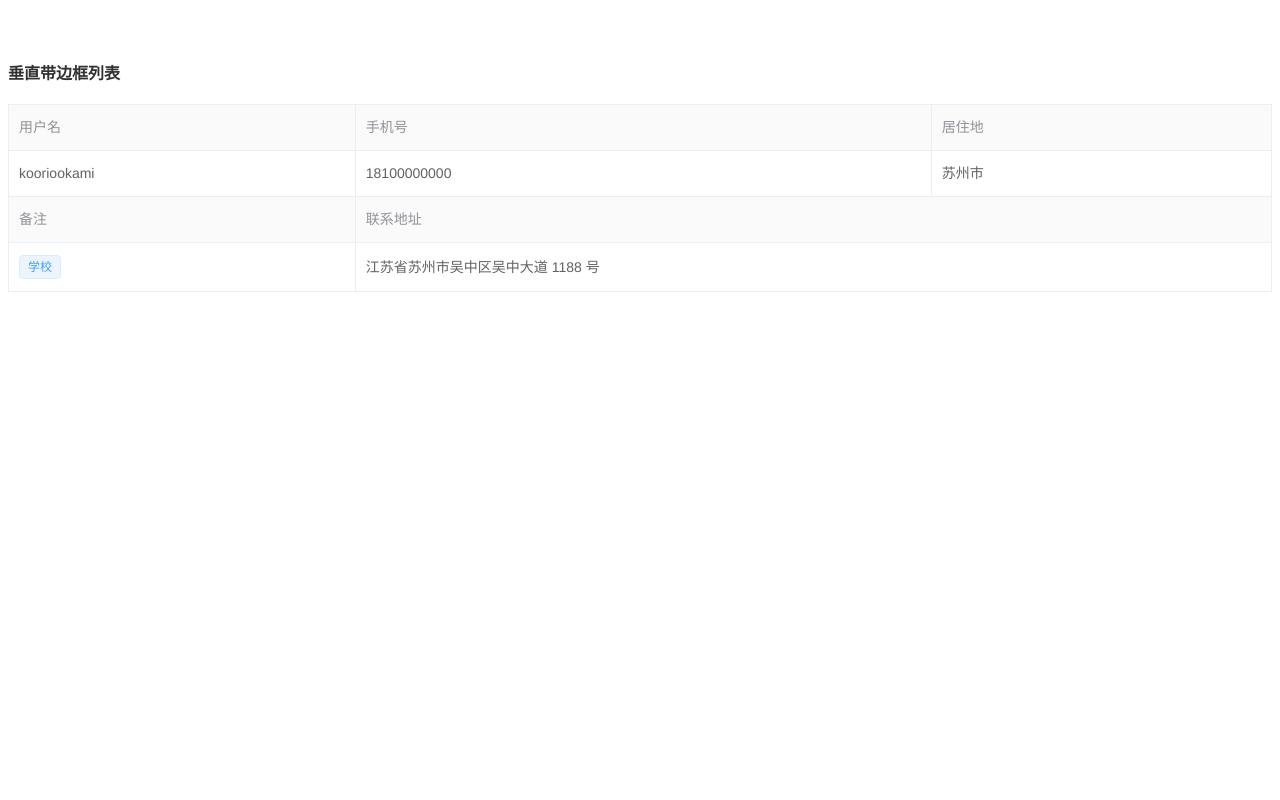
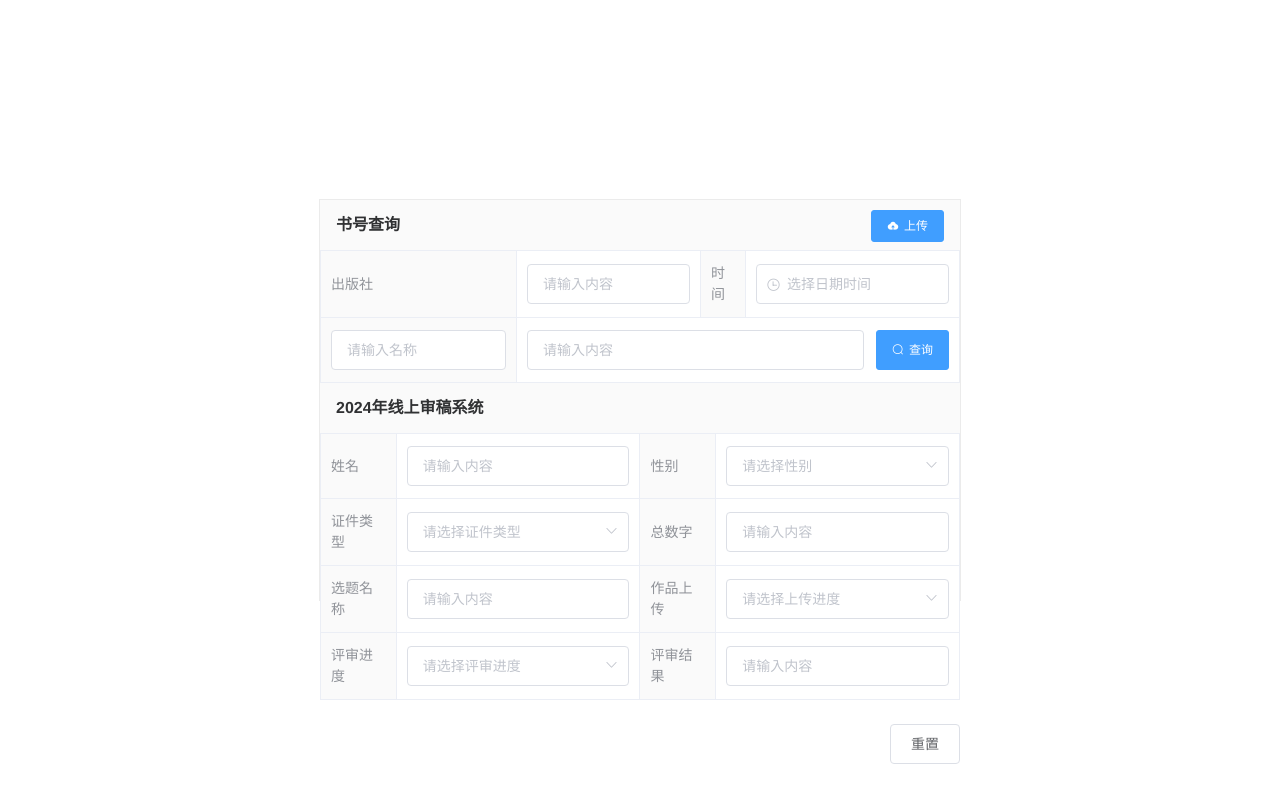
Before and after one commit to liuxiaoning951026/book_publish, a Vue app in the folder book_publish/: page /#/ in a window 1280 px wide. Built offline with nearby package versions, Linux system fonts and the light colour scheme.

Commit message:
fix(helloword): 增加组件

```diff
--- a/book_publish/src/App.vue
+++ b/book_publish/src/App.vue
@@ -17,6 +17,9 @@ export default {
   -moz-osx-font-smoothing: grayscale;
   text-align: center;
   color: #2c3e50;
-  margin-top: 60px;
+  /* margin-top: 60px; */
+}
+* {
+  margin: 0px;
 }
 </style>
--- a/book_publish/src/components/HelloWorld.vue
+++ b/book_publish/src/components/HelloWorld.vue
@@ -1,23 +1,120 @@
 <template>
   <div class="hello">
-    <el-descriptions
-      title="垂直带边框列表"
-      direction="vertical"
-      :column="4"
-      border
-    >
-      <el-descriptions-item label="用户名">kooriookami</el-descriptions-item>
-      <el-descriptions-item label="手机号">18100000000</el-descriptions-item>
-      <el-descriptions-item label="居住地" :span="2"
-        >苏州市</el-descriptions-item
-      >
-      <el-descriptions-item label="备注">
-        <el-tag size="small">学校</el-tag>
-      </el-descriptions-item>
-      <el-descriptions-item label="联系地址"
-        >江苏省苏州市吴中区吴中大道 1188 号</el-descriptions-item
-      >
-    </el-descriptions>
+    <div class="container">
+      <el-descriptions title="书号查询" :column="2" border>
+        <template slot="extra">
+          <el-button type="primary" size="small" icon="el-icon-upload"
+            >上传</el-button
+          >
+        </template>
+
+        <el-descriptions-item label="出版社">
+          <el-input v-model="input1" placeholder="请输入内容"></el-input>
+        </el-descriptions-item>
+        <el-descriptions-item
+          label="时间"
+          :contentStyle="{ 'text-align': 'center' }"
+        >
+          <el-date-picker
+            v-model="timeStr"
+            type="datetime"
+            placeholder="选择日期时间"
+            style="width: 100%"
+          >
+          </el-date-picker
+        ></el-descriptions-item>
+
+        <el-descriptions-item label="">
+          <template slot="label">
+            <el-input
+              v-model="input3"
+              placeholder="请输入名称"
+              style="flex: 1; margin-right: 12px"
+            ></el-input>
+          </template>
+          <div style="display: flex">
+            <el-input
+              v-model="input2"
+              placeholder="请输入内容"
+              style="flex: 1; margin-right: 12px"
+            ></el-input>
+            <el-button type="primary" size="small" icon="el-icon-search"
+              >查询</el-button
+            >
+          </div>
+        </el-descriptions-item>
+      </el-descriptions>
+
+      <el-descriptions :column="2" border>
+        <template slot="title">
+          <span>2024年{{ input1 }}线上审稿系统</span></template
+        >
+        <el-descriptions-item label="姓名">
+          <el-input v-model="input4" placeholder="请输入内容"></el-input>
+        </el-descriptions-item>
+        <el-descriptions-item label="性别">
+          <el-select
+            v-model="selectAex"
+            placeholder="请选择性别"
+            style="width: 100%"
+          >
+            <el-option key="1" label="男" value="1"> </el-option>
+            <el-option key="2" label="女" value="2"> </el-option>
+          </el-select>
+        </el-descriptions-item>
+
+        <el-descriptions-item label="证件类型">
+          <el-select
+            v-model="selectCardType"
+            placeholder="请选择证件类型"
+            style="width: 100%"
+          >
+            <el-option key="1" label="居民身份证" value="1"> </el-option>
+            <el-option key="2" label="护照" value="2"> </el-option>
+            <el-option key="3" label="驾驶证" value="3"> </el-option>
+            <el-option key="4" label="居住证" value="4"> </el-option>
+          </el-select>
+        </el-descriptions-item>
+        <el-descriptions-item label="总数字">
+          <el-input v-model="input5" placeholder="请输入内容"></el-input>
+        </el-descriptions-item>
+
+        <el-descriptions-item label="选题名称">
+          <el-input v-model="input6" placeholder="请输入内容"></el-input>
+        </el-descriptions-item>
+        <el-descriptions-item label="作品上传">
+          <el-select
+            v-model="selectUploadStatus"
+            placeholder="请选择上传进度"
+            style="width: 100%"
+          >
+            <el-option key="1" label="未上传" value="1"> </el-option>
+            <el-option key="2" label="已上传" value="2"> </el-option
+          ></el-select>
+        </el-descriptions-item>
+
+        <el-descriptions-item label="评审进度">
+          <el-select
+            v-model="selectReviewStatus"
+            placeholder="请选择评审进度"
+            style="width: 100%"
+          >
+            <el-option key="1" label="未评审" value="1"> </el-option>
+            <el-option key="2" label="评审中" value="2"> </el-option>
+            <el-option key="3" label="评审失败" value="3"> </el-option>
+            <el-option key="4" label="未完成" value="4"> </el-option>
+            <el-option key="5" label="已完成" value="5"> </el-option
+          ></el-select>
+        </el-descriptions-item>
+        <el-descriptions-item label="评审结果">
+          <el-input v-model="input7" placeholder="请输入内容"></el-input>
+        </el-descriptions-item>
+      </el-descriptions>
+
+      <div class="btns">
+        <el-button @click="resetForm">重置</el-button>
+      </div>
+    </div>
   </div>
 </template>
 
@@ -25,26 +122,66 @@
 export default {
   name: "HelloWorld",
   data() {
-    return {};
+    return {
+      input1: "",
+      input2: "",
+      input3: "",
+      input4: "",
+      input5: "",
+      input6: "",
+      input7: "",
+      timeStr: "",
+      selectAex: "",
+      selectUploadStatus: "",
+      selectReviewStatus: "",
+      selectCardType: "",
+    };
+  },
+  methods: {
+    resetForm() {
+      this.input1 = "";
+      this.input2 = "";
+      this.input3 = "";
+      this.input4 = "";
+      this.input5 = "";
+      this.input6 = "";
+      this.input7 = "";
+      this.timeStr = "";
+      this.selectAex = "";
+      this.selectUploadStatus = "";
+      this.selectReviewStatus = "";
+      this.selectCardType = "";
+    },
   },
 };
 </script>
 
 <!-- Add "scoped" attribute to limit CSS to this component only -->
-<style scoped>
-h1,
-h2 {
-  font-weight: normal;
+<style>
+.hello {
+  width: 100%;
+  height: 100vh;
+  display: flex;
+  justify-content: center;
+  align-items: center;
 }
-ul {
-  list-style-type: none;
-  padding: 0;
+.container {
+  border: 1px solid #ebebeb;
+  height: 50%;
+  width: 50%;
 }
-li {
-  display: inline-block;
-  margin: 0 10px;
+.el-descriptions__header {
+  line-height: 50px;
+  margin-bottom: 0px;
+  padding-left: 16px;
+  padding-right: 16px;
+  background: #fafafa;
 }
-a {
-  color: #42b983;
+
+.btns {
+  width: 100%;
+  display: flex;
+  justify-content: end;
+  margin-top: 24px;
 }
 </style>
```
